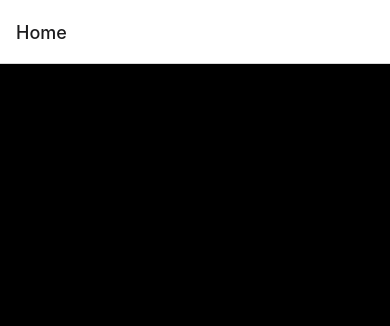
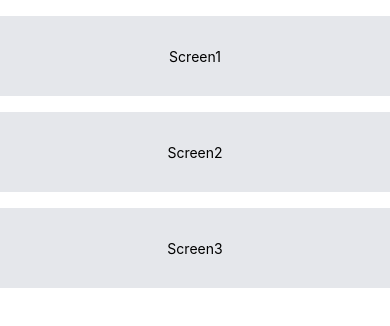
Before and after one commit to gkqkehs7/RN-BoilerPlate, a React Native app: screen /Home in a window 390 px wide. Shown: the top 326 px of the page. Built offline with nearby package versions, Linux system fonts and the light colour scheme.

Commit message:
Setting layouts

```diff
--- a/AppInner.tsx
+++ b/AppInner.tsx
@@ -8,7 +8,11 @@ const Stack = createNativeStackNavigator();
 
 const AppInner = (): React.JSX.Element => {
   return (
-    <Stack.Navigator>
+    <Stack.Navigator
+      initialRouteName="MainScreen"
+      screenOptions={{
+        headerShown: false,
+      }}>
       <Stack.Screen name="Home" component={HomeScreen} />
     </Stack.Navigator>
   );
--- a/babel.config.js
+++ b/babel.config.js
@@ -18,10 +18,10 @@ module.exports = {
           '.ios.tsx',
         ],
         alias: {
-          '@': './src',
+          '@screens': './src/screens',
+          '@layouts': './src/layouts',
           '@components': './src/components',
           '@hooks': './src/hooks',
-          '@screens': './src/screens',
           '@routes': './src/routes',
           '@utils': './src/utils',
           '@assets': './src/assets',
--- /dev/null
+++ b/src/layouts/basic.tsx
@@ -0,0 +1,12 @@
+import React, {ReactNode} from 'react';
+import {SafeAreaView} from 'react-native';
+
+interface BasicLayoutProps {
+  children: ReactNode;
+}
+
+const BasicLayout: React.FC<BasicLayoutProps> = ({children}) => {
+  return <SafeAreaView className="flex-1 bg-white">{children}</SafeAreaView>;
+};
+
+export default BasicLayout;
--- a/src/screens/home/Home.tsx
+++ b/src/screens/home/Home.tsx
@@ -1,18 +1,23 @@
 import React from 'react';
 import {View, Text} from 'react-native';
 
+import BasicLayout from '@layouts/basic';
+
 const HomeScreen = () => {
   return (
-    <View className="flex-1 bg-black ">
-      <Text>ddd</Text>
-      <Text>ddd</Text>
-      <Text>ddd</Text>
-      <Text>ddd</Text>
-      <Text>ddd</Text>
-      <Text>ddd</Text>
-      <Text>ddd</Text>
-      <Text>asdfasdfx</Text>
-    </View>
+    <BasicLayout>
+      <View className="mt-4 h-20 items-center justify-center bg-gray-200">
+        <Text>Screen1</Text>
+      </View>
+
+      <View className="mt-4 h-20 items-center justify-center bg-gray-200">
+        <Text>Screen2</Text>
+      </View>
+
+      <View className="mt-4 h-20 items-center justify-center bg-gray-200">
+        <Text>Screen3</Text>
+      </View>
+    </BasicLayout>
   );
 };
 
--- a/tsconfig.json
+++ b/tsconfig.json
@@ -16,8 +16,8 @@
     // alias 설정
     "baseUrl": ".",
     "paths": {
-      "@/*": ["src/*"],
       "@screens/*": ["src/screens/*"],
+      "@layouts/*": ["src/layouts/*"],
       "@components/*": ["src/components/*"],
       "@hooks/*": ["src/hooks/*"],
       "@routes/*": ["src/routes/*"],
```
Also changed, not shown: .eslintrc.js.
